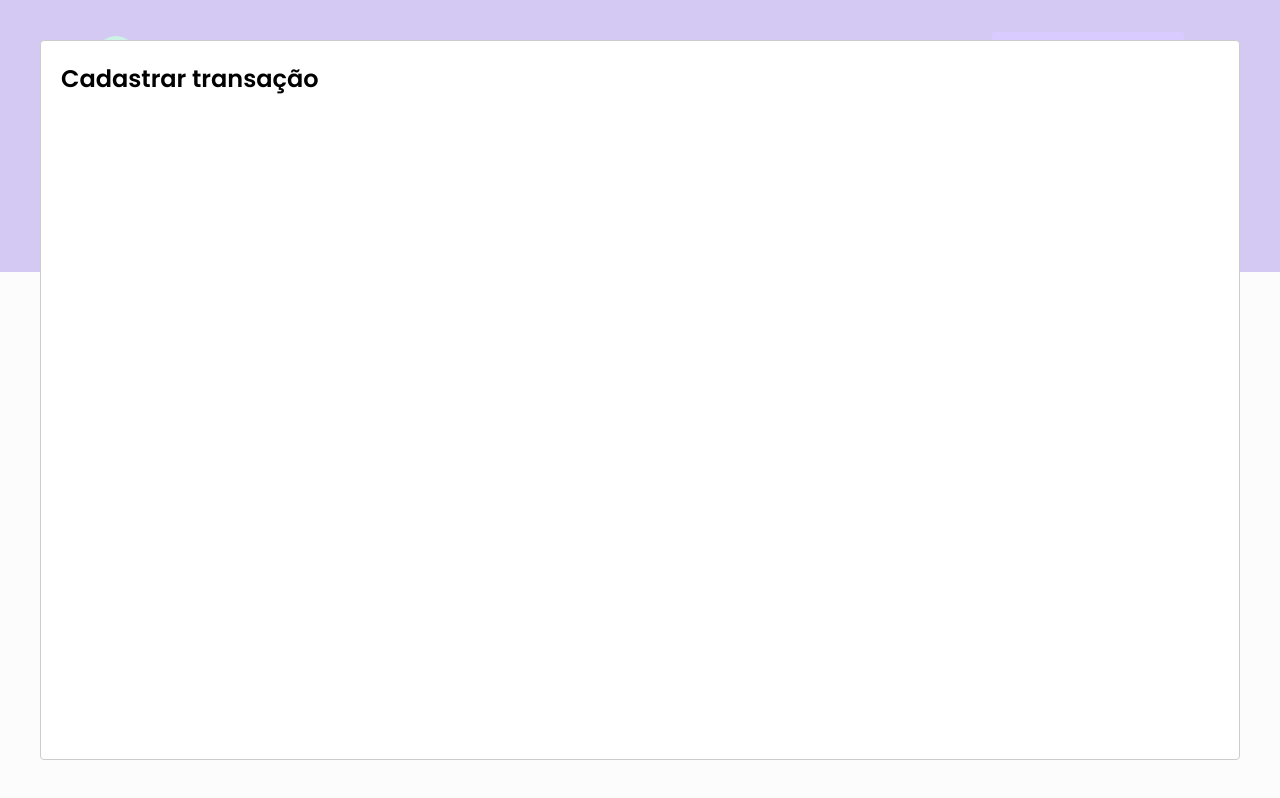
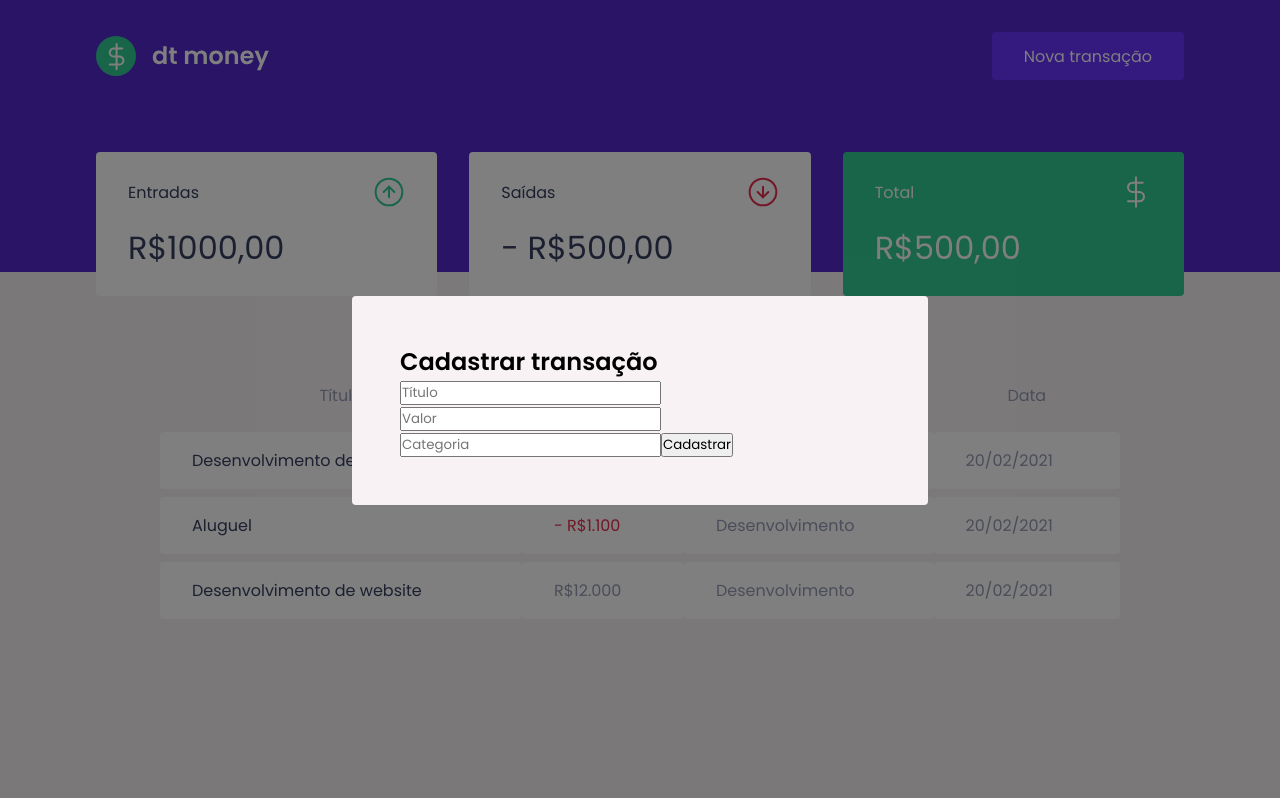
Before and after one commit to israelbulcaotavares/dtmoney, a React (Create React App) app: page / in a window 1280 px wide. Both pictures are taken after a click on the button "Nova transação". Built offline with nearby package versions, Linux system fonts and the light colour scheme; no server answers; what miragejs would draw is missing.

Commit message:
Estrutura do formulário

```diff
--- a/src/App.tsx
+++ b/src/App.tsx
@@ -21,6 +21,7 @@
   return (
     <>
         <Header onOpenNewTransactionModal={handleOpenNewTransactionModal}/>
+
         <Dashboard/>
 
         <NewTransactionModal
--- a/src/components/NewTransactionModal/index.tsx
+++ b/src/components/NewTransactionModal/index.tsx
@@ -1,4 +1,5 @@
 import Modal from 'react-modal';
+import { Container } from './styles';
 
 interface NewTransactionModalProps{
     isOpen: boolean;
@@ -11,8 +12,16 @@
         <Modal
                 isOpen={isOpen}
                 onRequestClose={onRequestClose}
+                overlayClassName="react-modal-overlay"
+                className='react-modal-content'
                 >
+                <Container>
                 <h2>Cadastrar transação</h2>
+                <input placeholder='Título' />
+                <input type="number" placeholder='Valor' />
+                <input  placeholder='Categoria' />
+                <button type="submit">Cadastrar</button>
+                </Container>
             </Modal>
     );
 }
--- a/src/styles/global.ts
+++ b/src/styles/global.ts
@@ -45,4 +45,28 @@
     opacity: 0.6;
     cursor: not-allowed;
   }
+
+.react-modal-overlay{
+  background:rgba(0,0,0,0.5);
+
+  position: fixed;
+  top:0;
+  bottom: 0;
+  right: 0;
+  left: 0;
+
+  display: flex;
+  align-items: center;
+  justify-content: center;
+}
+
+.react-modal-content{
+  width: 100%;
+  max-width: 576px;
+  background: var(--background);
+  padding: 3rem;
+  position: relative;
+  border-radius: 0.25rem;
+}
+
 `
```
